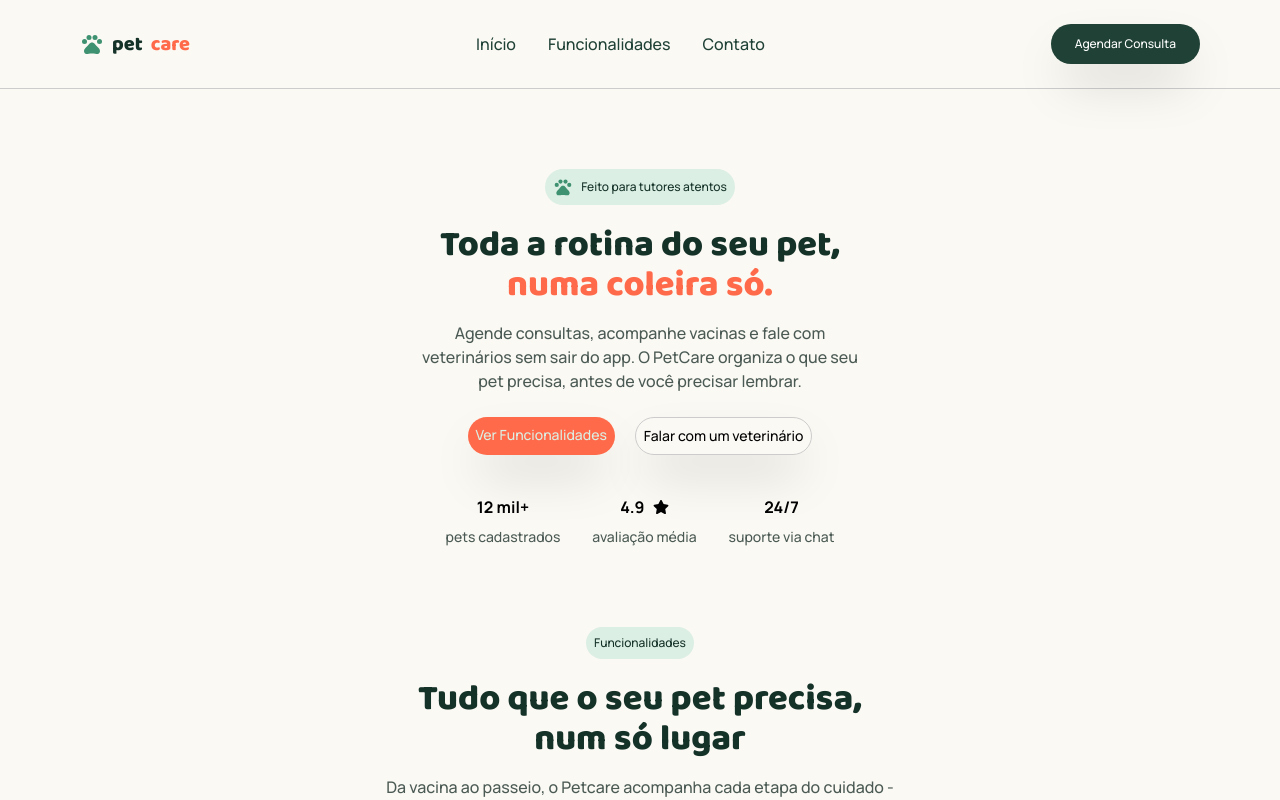
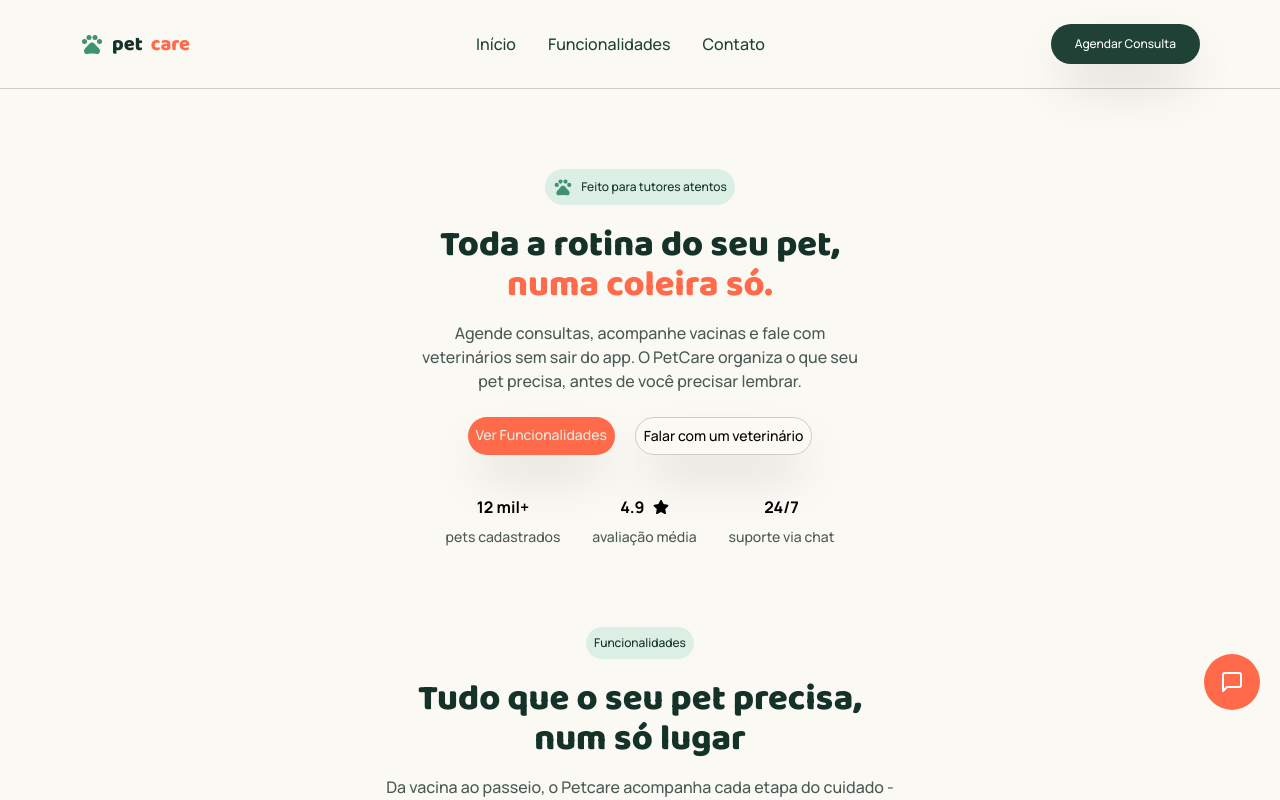
Before and after one commit to Monopolizante/petcare, a React (Vite) app in the folder landing-page/: page / in a window 1280 px wide. Shown: the top 800 px of the page. Built offline with nearby package versions, Linux system fonts and the light colour scheme.

Commit message:
feat: cria o botão de contato

```diff
--- a/landing-page/index.html
+++ b/landing-page/index.html
@@ -14,3 +14,48 @@
     <script type="module" src="/src/main.tsx"></script>
   </body>
 </html>
+
+
+
+
+
+
+
+
+
+
+
+
+
+
+
+
+
+
+
+
+
+
+
+
+
+
+
+
+
+
+
+
+
+
+
+
+
+
+
+
+
+
+
+
+ossss
--- a/landing-page/src/App.tsx
+++ b/landing-page/src/App.tsx
@@ -5,6 +5,7 @@ import Container from './components/Container';
 import Info from './layouts/Info';
 import Contact from './layouts/Contact';
 import Footer from './layouts/Footer';
+import WhatsButton from './components/WhatsButton';
 
 function App() {
 
@@ -18,6 +19,7 @@ function App() {
         <Contact />
       </Container>
         <Footer />
+        <WhatsButton />
     </>
   )
 }
--- /dev/null
+++ b/landing-page/src/components/WhatsButton/index.tsx
@@ -0,0 +1,10 @@
+import { FiMessageSquare } from "react-icons/fi"
+export default function WhatsButton () {
+    return(
+        <div className="bg-[#FF6B4A] w-max p-4 rounded-full fixed right-5 bottom-22.5">
+            <a href="">
+                <FiMessageSquare size={24} color="#fff"/>
+            </a>
+        </div>
+    )
+}
```
